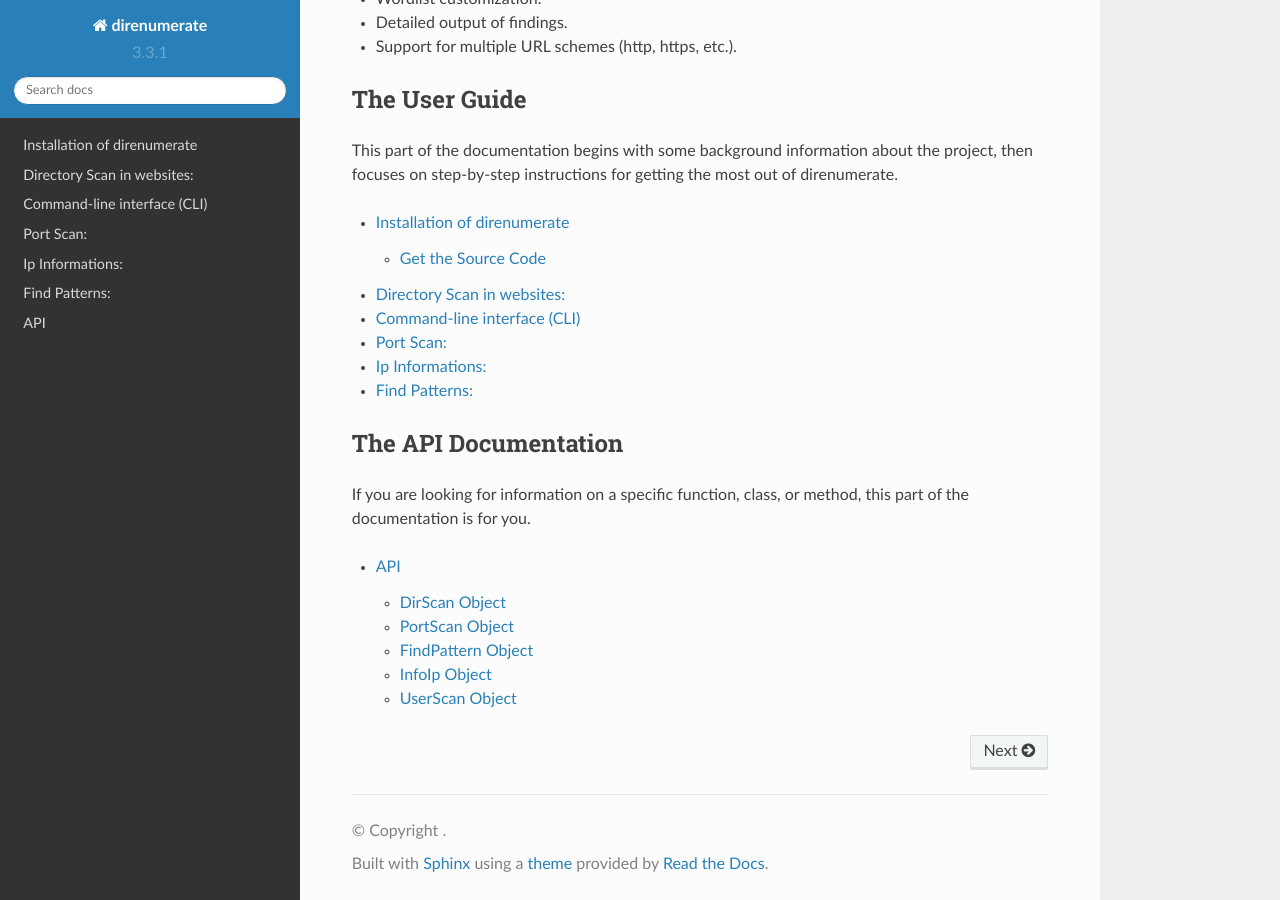
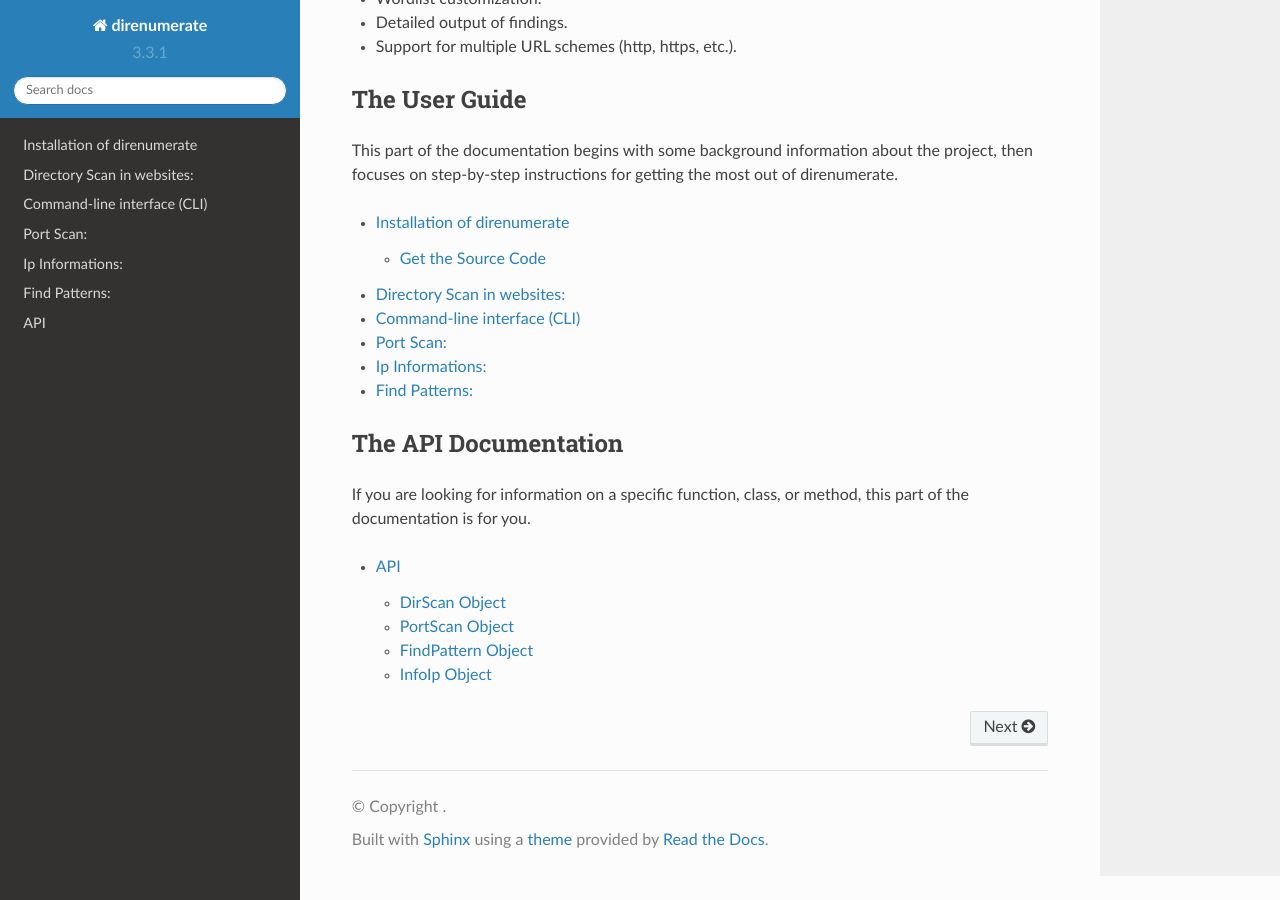
Before and after one commit to JuanBindez/direnumerate, a Sphinx documentation site: the page built from docs/index.rst, in a window 1280 px wide and 900 px high, scrolled down 704 px. Built offline with Sphinx 7.4.7 and the Read the Docs theme 2.0.0, drawn with Linux system fonts in a browser that asks for light colours; pages that are not in the unit, such as notebooks, are missing from menus.

```diff
--- a/docs/api.rst
+++ b/docs/api.rst
@@ -33,10 +33,3 @@ InfoIp Object
 .. autoclass:: InfoIp
    :members:
    :inherited-members:
-
-UserScan Object
----------------
-
-.. autoclass:: UserScan
-   :members:
-   :inherited-members:
```
